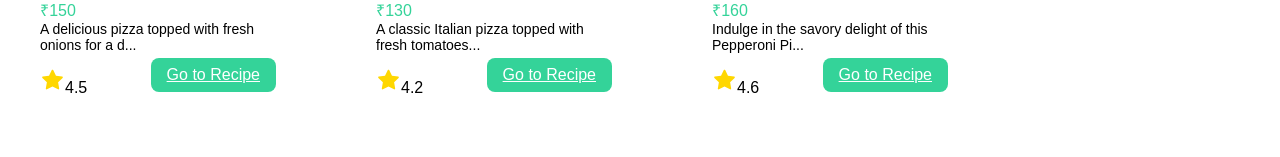
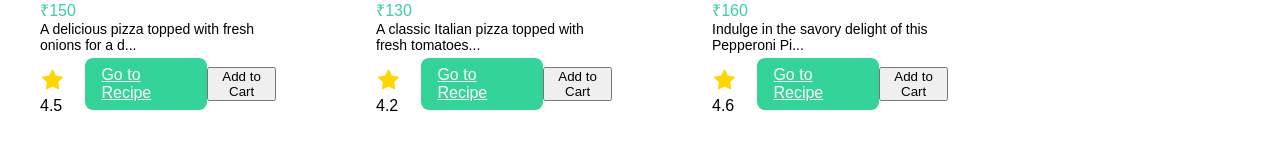
Before and after one commit to Shivam-1232/Food-App, a React (Create React App) app: page / in a window 1280 px wide. Shown: the part 499-656 px from the top of the page. Built offline with nearby package versions, Linux system fonts and the light colour scheme; a web font is replaced by a local one.

Commit message:
Update card.js

```diff
--- a/src/components/card.js
+++ b/src/components/card.js
@@ -52,7 +52,7 @@ const Card = () => {
           <Link to={`/recipe/${(name)}`} className="add-to-cart">
               Go to Recipe
             </Link>
-
+            <button className="add-to-menu">Add to Cart</button>
         </div>
       </div>
     ))}
```
